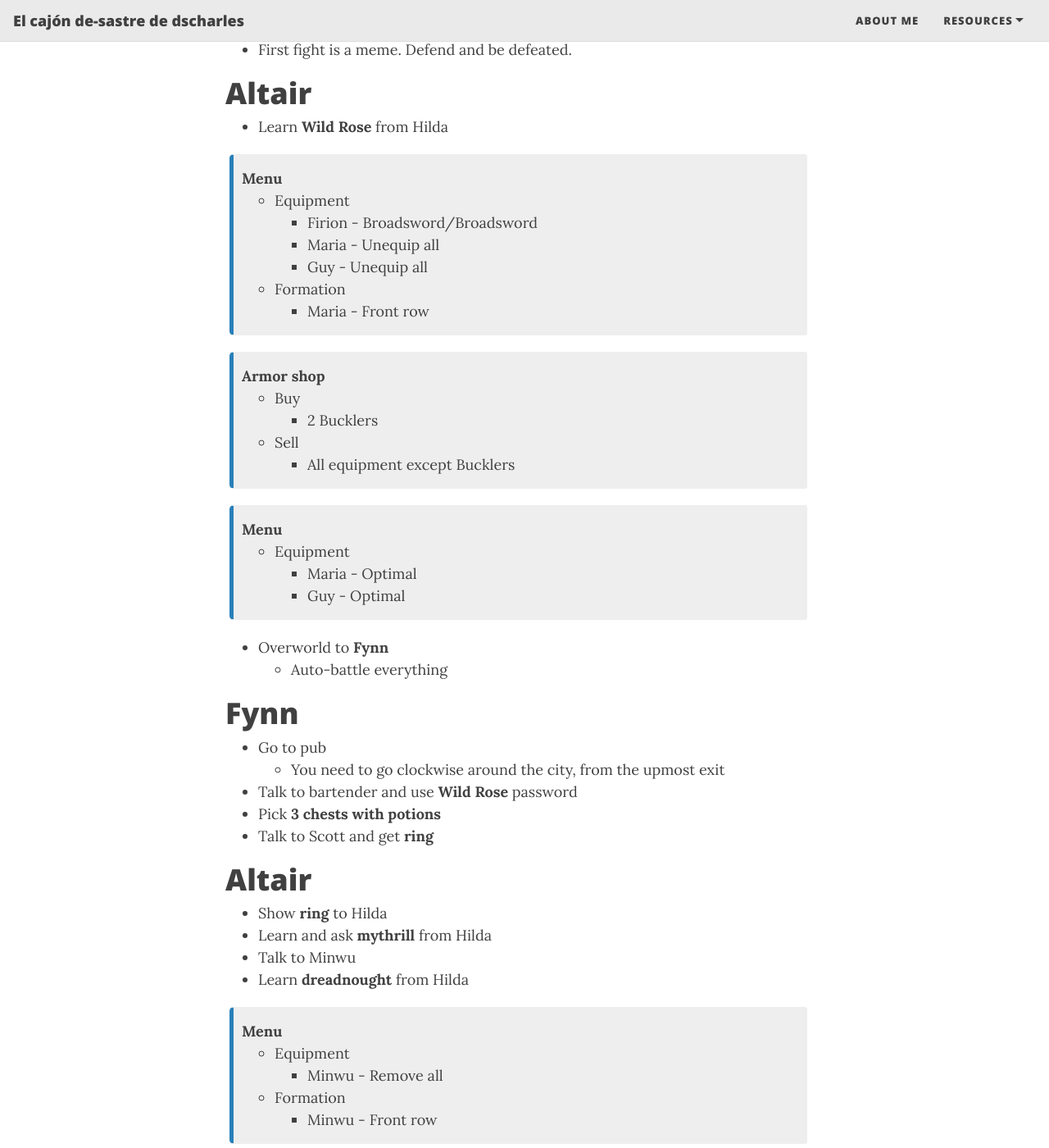
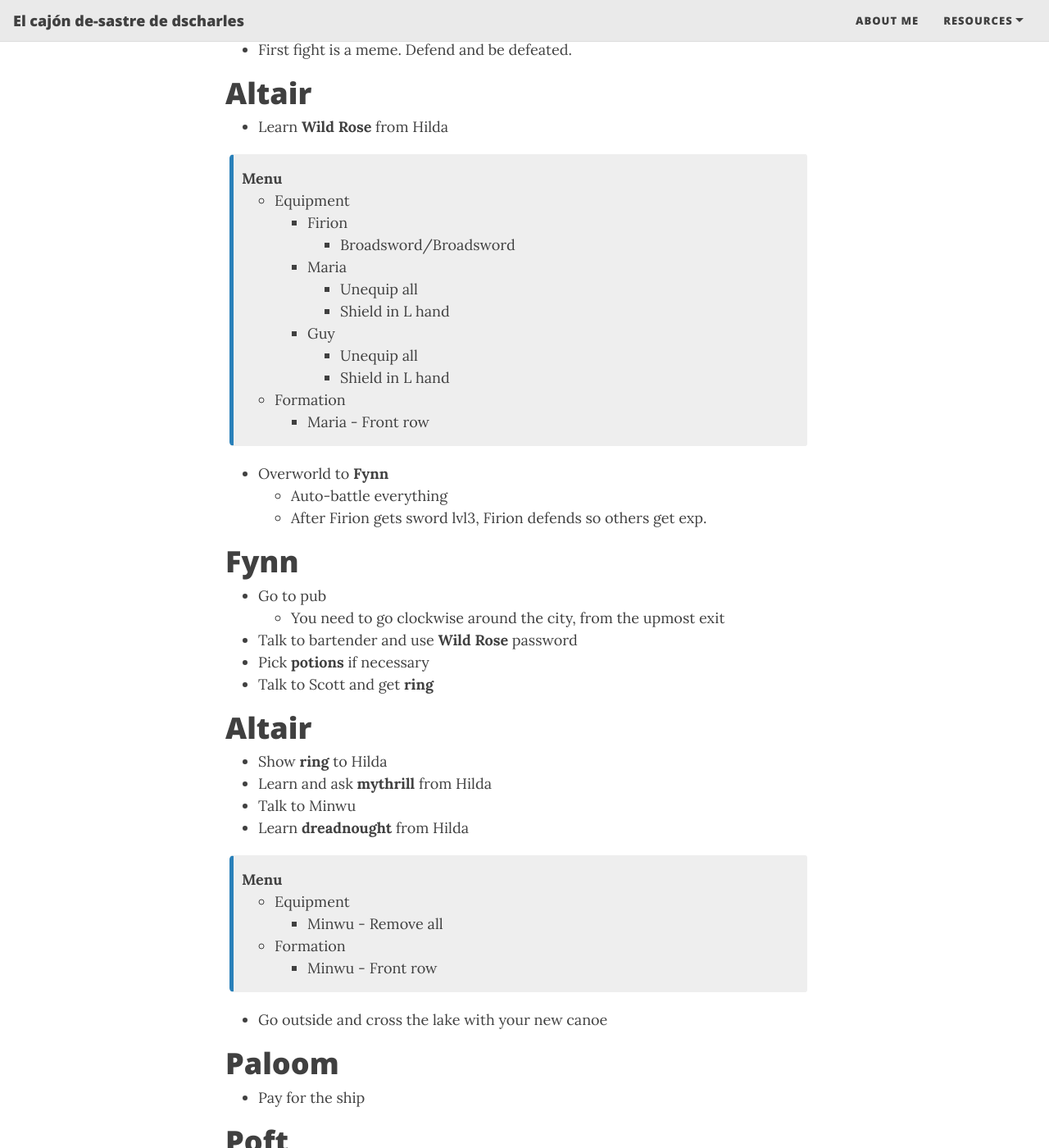
Before and after one commit to dscharles/dscharles.github.io, a Jekyll site: the page built from speedrun/final-fantasy-ii.md, in a window 1280 px wide and 1400 px high, scrolled down 537 px. Shown: the whole window at 82% size. Built offline with Jekyll 4.4.1, drawn with Linux system fonts in a browser that asks for light colours; nearby versions of some CDN libraries; some of the changed text lies outside the part shown.

Commit message:
Updated ff2 strats

```diff
--- a/speedrun/final-fantasy-ii.md
+++ b/speedrun/final-fantasy-ii.md
@@ -18,34 +18,27 @@ Based on [Deln notes](https://docs.google.com/document/d/1axOvLpq-rf2jEhEiW54e-4
 {: .box-note}
 * **Menu**
   * Equipment
-    * Firion - Broadsword/Broadsword
-    * Maria - Unequip all
-    * Guy - Unequip all
+    * Firion
+      * Broadsword/Broadsword
+    * Maria
+      * Unequip all
+      * Shield in L hand
+    * Guy
+      * Unequip all
+      * Shield in L hand
   * Formation
     * Maria - Front row
-
-{: .box-note}
-* **Armor shop**
-  * Buy
-    * 2 Bucklers
-  * Sell
-    * All equipment except Bucklers
-
-{: .box-note}
-* **Menu**
-  * Equipment
-    * Maria - Optimal
-    * Guy - Optimal
 
 {: }
 * Overworld to **Fynn**
   * Auto-battle everything
+  * After Firion gets sword lvl3, Firion defends so others get exp.
 
 # Fynn
 * Go to pub
   * You need to go clockwise around the city, from the upmost exit
 * Talk to bartender and use **Wild Rose** password
-* Pick **3 chests with potions**
+* Pick **potions** if necessary
 * Talk to Scott and get **ring**
 
 # Altair
@@ -151,7 +142,6 @@ Based on [Deln notes](https://docs.google.com/document/d/1axOvLpq-rf2jEhEiW54e-4
 * Talk to south-west soldier and get into sewers
 
 ## 1F
-* Grab the **chest with longbow** (to be sold)
 
 {: style="text-align: center"}
 ![map](/assets/img/ff2/bafsk/bafsuk1.gif)
@@ -167,7 +157,7 @@ Based on [Deln notes](https://docs.google.com/document/d/1axOvLpq-rf2jEhEiW54e-4
 
 # Poft
 * Learn **Airship** and **Sunfire** from Cid
-* Buy airship ride to Salamand
+* Pay trip to Salamand
 
 {: }
 * Use boat and buy it back
@@ -188,16 +178,12 @@ Based on [Deln notes](https://docs.google.com/document/d/1axOvLpq-rf2jEhEiW54e-4
   * Buy (aprox.)
     * 5 Eye drops
     * 5 Antidote
-    * X Potions (**do not go under 2000 gil**)
+    * X Potions (**do not go under 1000 gil**)
 
 {: .box-note}
 * **Magic shop**
   * Buy
-    * 2 Life Tome
-
-{: .box-note}
-* **Menu**
-  * Learn Life on Firion and Guy
+    * 1 Life Tome
 
 {: }
 * Talk to Josef on the mayor house (north-east)
@@ -211,8 +197,10 @@ Based on [Deln notes](https://docs.google.com/document/d/1axOvLpq-rf2jEhEiW54e-4
 
 # Snow Cave
 
+{: .box-warning}
+* Learn Life with Firion/Guy if you need to revive somebody
+
 ## 1F
-* Grab the **middle chest** form some money (350 gil)
 
 {: style="text-align: center"}
 ![map](/assets/img/ff2/snow/snowfield1.gif)
@@ -237,10 +225,6 @@ Based on [Deln notes](https://docs.google.com/document/d/1axOvLpq-rf2jEhEiW54e-4
 * Grab the south-west chest
   * Use the Fire Tome with Josef
 
-{: .box-note}
-* **Equipment**
-  * Ancient Sword on Firion
-
 {: style="text-align: center"}
 ![map](/assets/img/ff2/snow/snowfieldb4a.gif)
 
@@ -251,8 +235,8 @@ Based on [Deln notes](https://docs.google.com/document/d/1axOvLpq-rf2jEhEiW54e-4
 {: .box-note}
 * **Menu**
   * Equipment
-    * Maria/Guy - Unequip
-    * (Safe) Maria - Equip armor
+    * Ancient Sword on Firion
+    * Maria - Equip armor
   * Heal
 
 {: style="text-align: center"}
@@ -275,20 +259,18 @@ Based on [Deln notes](https://docs.google.com/document/d/1axOvLpq-rf2jEhEiW54e-4
   * Sell
     * Every weapon/armor but Shields
   * Buy
+    * 1 Life Tome
     * 3 Teleport Tomes
-    * 2 Warp Tome
+    * 1 Warp Tome
+
+{: .box-note}
+* **Menu**
+  * Learn Life on Firion and Guy
 
 {: .box-note}
 * **Item shop**
   * Buy
     * Potions/Antidotes (do not go under 400 gil)
-
-{: .box-note}
-* **Menu**
-  * Equipment
-    * Maria/Guy - Shields
-  * Formation
-    * Backrow everyone
 
 {: }
 * Go back to Poft
@@ -329,13 +311,6 @@ Based on [Deln notes](https://docs.google.com/document/d/1axOvLpq-rf2jEhEiW54e-4
 {: style="text-align: center"}
 ![map](/assets/img/ff2/kashuan/kasyuon5.gif)
 
-{: .box-note}
-* **Menu**
-  * Equipment
-    * Maria/Guy - Unequip
-  * Formation
-    * Firion/Maria/Guy - Front row
-
 {: .box-warning}
 * **Red Flame**
   * Firion: Attack
@@ -348,10 +323,6 @@ Based on [Deln notes](https://docs.google.com/document/d/1axOvLpq-rf2jEhEiW54e-4
 
 {: .box-note}
 * **Menu (after fight)**
-  * Equipment
-    * Maria/Guy - Equip shields
-  * Formation
-    * Backrow everyone
   * Item
     * Learn teleport on Firion
 
@@ -381,13 +352,6 @@ Based on [Deln notes](https://docs.google.com/document/d/1axOvLpq-rf2jEhEiW54e-4
 ## B1
 * Use hidden path to chest
 
-{: .box-note}
-* **Menu (before opening chest)**
-  * Equipment
-    * Maria/Guy - Unequip shields
-  * Formation
-    * Firion/Maria/Guy - Front row
-
 {: .box-warning}
 * **Chest fight**
   * Firion/Maria/Guy: Attack front enemies
@@ -395,7 +359,6 @@ Based on [Deln notes](https://docs.google.com/document/d/1axOvLpq-rf2jEhEiW54e-4
 
 {: .box-note}
 * **Menu (after fight)**
-  * Re-equip Maria/Guy
   * Equip Sleep Blade on Firion
   * Backrow everybody
 
@@ -433,18 +396,6 @@ Based on [Deln notes](https://docs.google.com/document/d/1axOvLpq-rf2jEhEiW54e-4
 
 # Altair
 
-{: .box-note}
-* **Item shop**
-  * Sell
-    * Berserk Tome
-    * Stun Tome
-    * Unused equipment but Shields
-  * Buy
-    * MAX - Potions
-    * 20+ Antidote
-    * 20+ Eye drops
-    * 30+ Hi-Potions (do not go under 5000 gil)
-
 {: }
 * Talk to King
 * Enter Throne Room
@@ -460,13 +411,6 @@ Based on [Deln notes](https://docs.google.com/document/d/1axOvLpq-rf2jEhEiW54e-4
 # Paloom
 * Talk to Leila
 
-{: .box-note}
-* **Menu (before ship)**
-  * Equipment
-    * Unequip Maria/Guy
-  * Formation
-    * Firion/Maria/Guy - Frontrow
-
 {: .box-warning}
 * **Pirates**
   * Firion/Maria/Guy - Fire Tome
@@ -474,10 +418,9 @@ Based on [Deln notes](https://docs.google.com/document/d/1axOvLpq-rf2jEhEiW54e-4
 {: .box-note}
 * **Menu**
   * Equipment
-    * Leila: Remove Gold Hairpin
-    * Firion: Equip Gold Hairpin
-    * Maria/Guy: Optimal
-    * Leila: Remove eveything, equip leftover shield(s)
+    * Leila:
+      * Remove all
+      * Gold Hairpin
   * Formation
     * Backrow
 
@@ -539,16 +482,6 @@ Based on [Deln notes](https://docs.google.com/document/d/1axOvLpq-rf2jEhEiW54e-4
 {: style="text-align: center"}
 ![map](/assets/img/ff2/deist/distdb4.gif)
 
-{: .box-note}
-* **Menu (before fight)**
-  * Equipment
-    * Maria/Guy/Leila - Unequip
-    * Maria - Silver Cuirass
-    * Firion - Ancient Sword / Sleep Blade
-  * Formation
-    * Firion/Guy - Frontrow
-  * Heal
-
 {: .box-error}
 * Save before fight (high RNG)
 
@@ -566,11 +499,6 @@ Based on [Deln notes](https://docs.google.com/document/d/1axOvLpq-rf2jEhEiW54e-4
 
 {: }
 * Drop egg in and teleport out
-
-{: .box-note}
-* **Menu (outside)**
-  * Re-equip shields
-  * Backrow everyone
 
 {: }
 * Sail to Tropical Island
@@ -641,27 +569,27 @@ Based on [Deln notes](https://docs.google.com/document/d/1axOvLpq-rf2jEhEiW54e-4
 {: .box-error}
 * Quick save
 
-{: .box-note}
-* **Menu**
-  * Equipment
-    * Firion/Maria/Guy - Unequip
-    * Frontrow Firion/Maria/Guy
+{. box-note}
+* **Equipment**
+  * Strip Leila
 
 {: .box-warning}
 * **Lamia Queen**
   * Firion/Maria/Guy: Attack
   * Leila: Thunder
 
-{: .box-note}
-* **Menu**
-  * Re-equip
-  * Backrow everybody
+{. box-note}
+* **Equipment**
+  * Maria
+    * Gold Hairpin
+  * Firion
+    * Gold Hairpin
 
 {: .box-note}
 * **Item shop**
+  * Sell Junk
   * Buy
     * Max - Hi-Potion
-    * Max - Potion
     * --
     * 7 Gold Needle
     * 7 Cross
@@ -675,16 +603,12 @@ Based on [Deln notes](https://docs.google.com/document/d/1axOvLpq-rf2jEhEiW54e-4
 
 # Coliseum
 
-{: .box-note}
-* **Menu**
-  * Maria/Guy - Unequip
-  * Firion/Maria/Guy - Frontrow
-
 {: .box-warning}
 * **Behemoth**
   * Firion/Maria/Guy - Attack
   * Gordon - Defend
 
+{: }
 * It is a trap!
 
 ## B2
@@ -719,8 +643,9 @@ Based on [Deln notes](https://docs.google.com/document/d/1axOvLpq-rf2jEhEiW54e-4
 
 {: .box-note}
 * **Menu (before Gottos)**
-  * Maria/Guy/Leila - Remove everything
-  * Firion/Maria/Guy - Front row
+  * Leila
+    * Remove everything
+    * Gold Hairpin
 
 {: .box-warning}
 * **Gottos**
@@ -729,12 +654,6 @@ Based on [Deln notes](https://docs.google.com/document/d/1axOvLpq-rf2jEhEiW54e-4
 
 {: }
 * Grab the **three keywords**
-
-{: .box-note}
-* **Menu**
-  * Revive & Heal
-  * Maria/Guy - Re-equip
-  * Backrow
 
 {: }
 * Hidden path north-east of the throne room
@@ -795,6 +714,7 @@ Based on [Deln notes](https://docs.google.com/document/d/1axOvLpq-rf2jEhEiW54e-4
 
 * Grab the **chest near entrance**
 * Use **Black Mask** on guy in front of door
+  * Equip on Firion
 
 {: style="text-align: center"}
 ![map](/assets/img/ff2/mysidia/misidiad1.gif)
@@ -844,38 +764,17 @@ Based on [Deln notes](https://docs.google.com/document/d/1axOvLpq-rf2jEhEiW54e-4
 {: style="text-align: center"}
 ![map](/assets/img/ff2/whirlpool/ribaiasan3.gif)
 
-{: .box-note}
-* **Equipment (before fight)**
-  * Guy - Optimal (remove shields)
-  * Remove shields on Maria
-  * Firion/Maria/Guy/Ricard - Frontrow
-
 {: .box-warning}
 * **Fight**
   * Attack
-
-{: .box-note}
-* **Equipment**
-  * Maria/Guy - Re-equip shields
-  * Backrow everyone
 
 # Mysidia Tower
 
 * There will be several fights against Gigas.
 
-{: .box-note}
-* **Equipment (before Gigas)**
-  * Maria/Guy - Remove shields
-  * Firion/Maria/Guy/Ricard - Frontrow
-
 {: .box-warning}
 * **XXXX Gigas**
   * Attack
-
-{: .box-note}
-* **Equipment (after Gigas)**
-  * Maria/Guy - Re-equip shields
-  * Firion/Maria/Guy/Ricard - Backrow
 
 ## 1F
 
@@ -1005,8 +904,6 @@ Based on [Deln notes](https://docs.google.com/document/d/1axOvLpq-rf2jEhEiW54e-4
 {: .box-note}
 * **Equipment**
   * Unequip Ricard
-  * Maria/Guy/Ricard - Equip shields
-  * Backrow everybody
 
 # Fynn
 * Watch Cid die
```
Also changed, not shown: other parts of speedrun/final-fantasy-ii.md (+4 -6 lines).
